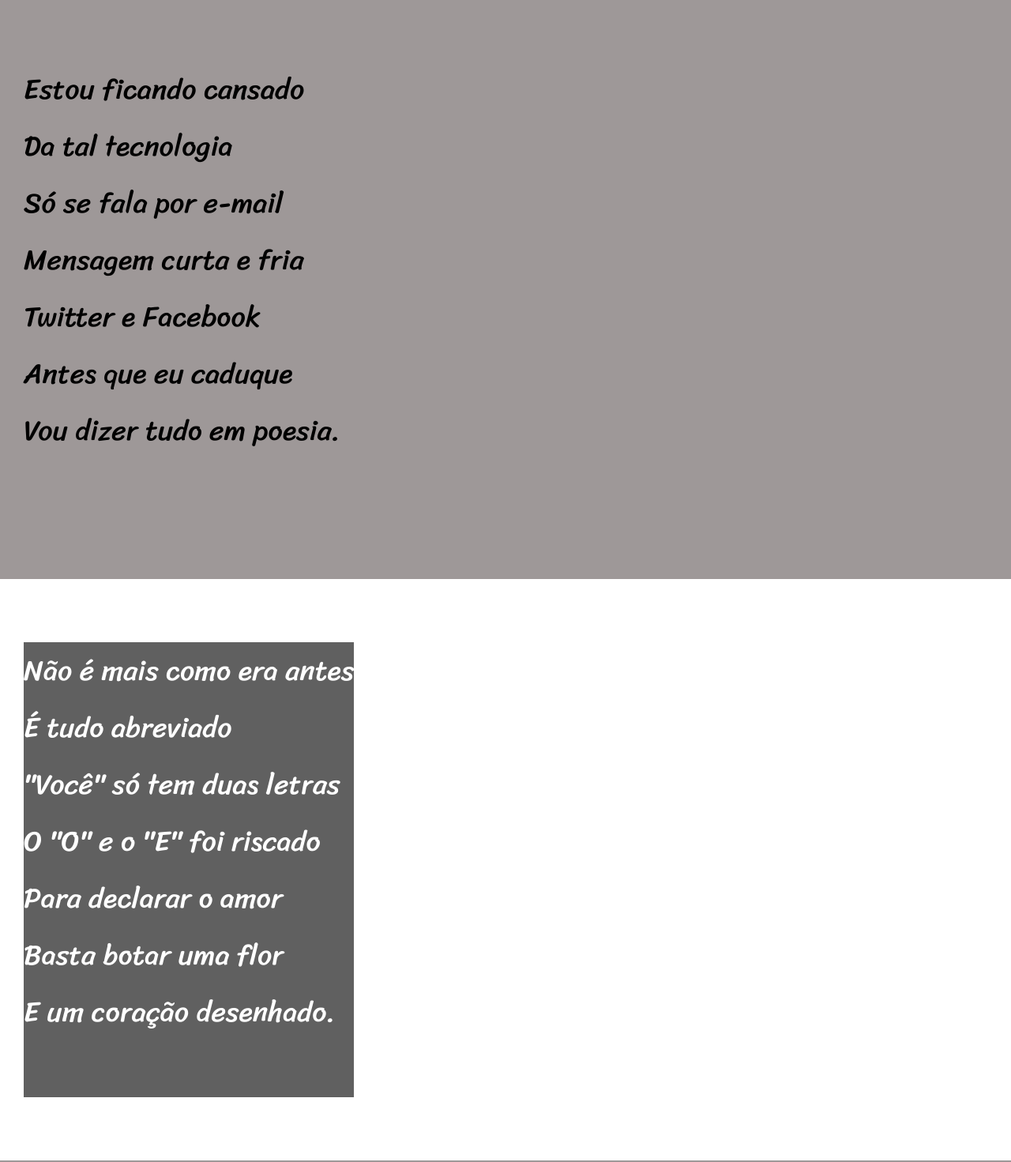
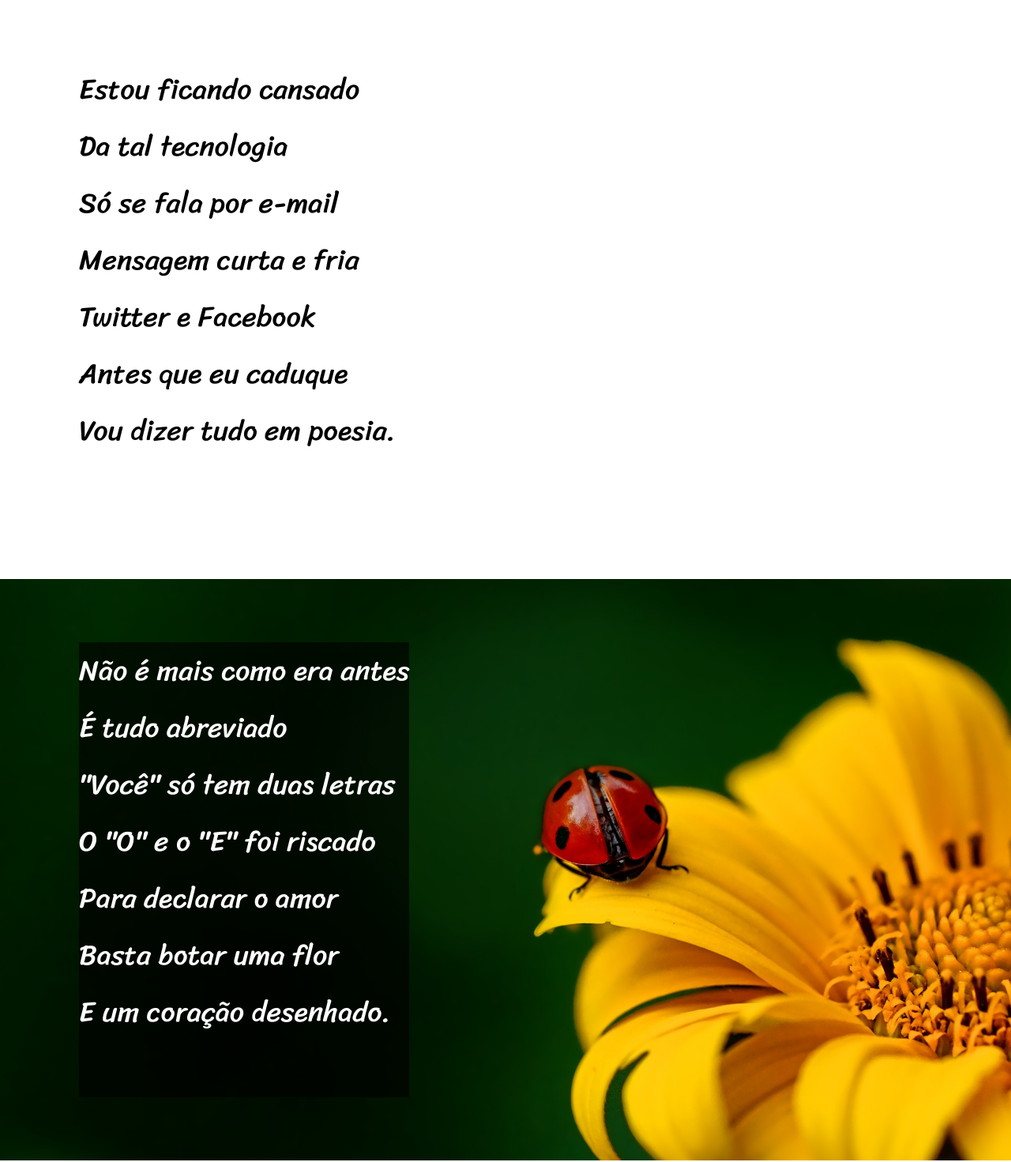
Before and after one commit to EnzoRedede/html-css, a plain HTML site: page desafios/d012/index.html in a window 1280 px wide. Shown: the part 215-1686 px from the top of the page at 79% size. Drawn offline with Linux system fonts and the light colour scheme.

Commit message:
Adicionando imagens ao site

```diff
--- a/desafios/d012/estilo/style.css
+++ b/desafios/d012/estilo/style.css
@@ -53,7 +53,7 @@ a:hover {
 section {
     padding-top: 10vh;
     padding-bottom: 10vh;
-    padding-left: 30px;
+    padding-left: 100px;
     line-height: 2em;
     font-family: var(--fonte3);
     font-size: 4.5vh;
@@ -64,7 +64,7 @@ section > p {
 }
 
 section.normal {
-    background-color: rgb(158, 152, 152);
+    background-color: white;
     color: black;
 }
 
@@ -79,7 +79,19 @@ section.imagem > p {
     color: white;
 }
 
-section#img01
+section#img01 {
+    background-image: url(../imagens/background001.jpg);
+    background-repeat: no-repeat;
+    background-size: cover;
+    background-position: right center;
+}
+
+section#img02 {
+    background-image: url(../imagens/background002.jpg);
+    background-repeat: no-repeat;
+    background-size: cover;
+    background-position: right center;
+}
 
 footer {
     background-color: black;
```
